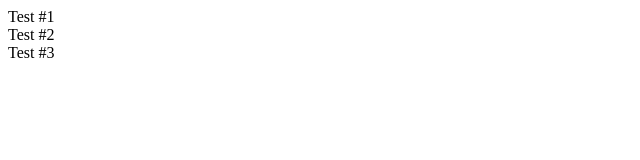
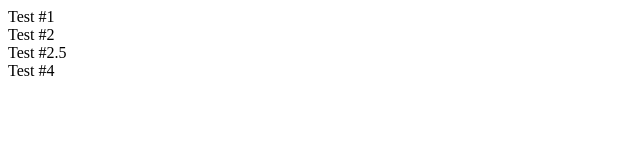
Before and after one commit to provak/test, a plain HTML site: page index.html in a window 1280 px wide. Shown: the full height of the page, 0-640 px from the left. Drawn offline with Linux system fonts and the light colour scheme.

Commit message:
Update index.html

```diff
--- a/index.html
+++ b/index.html
@@ -15,7 +15,11 @@
     </div>
 
     <div>
-        Test #3
+        Test #2.5
+    </div>
+
+    <div>
+        Test #4
     </div>
 </body>
 </html>
```
